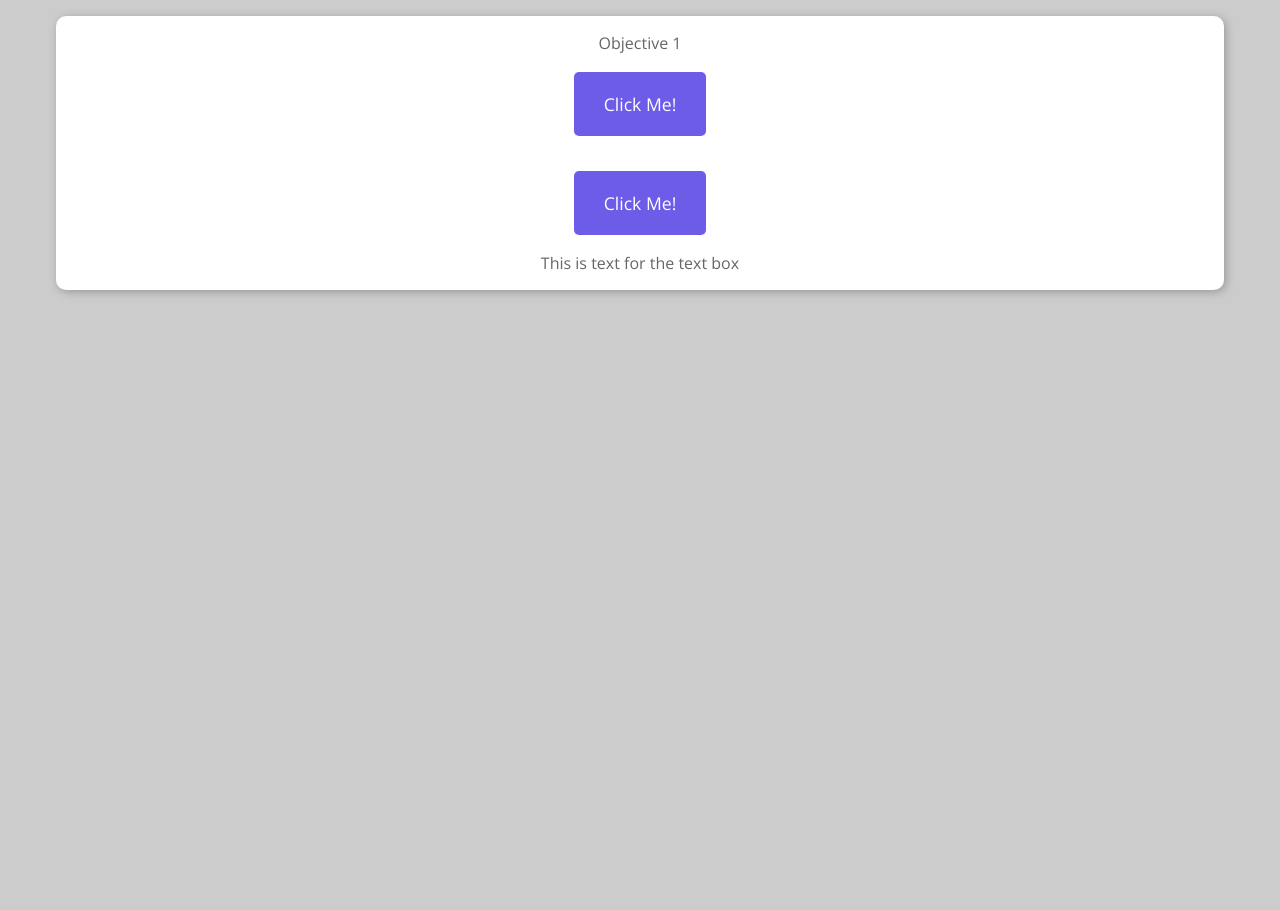
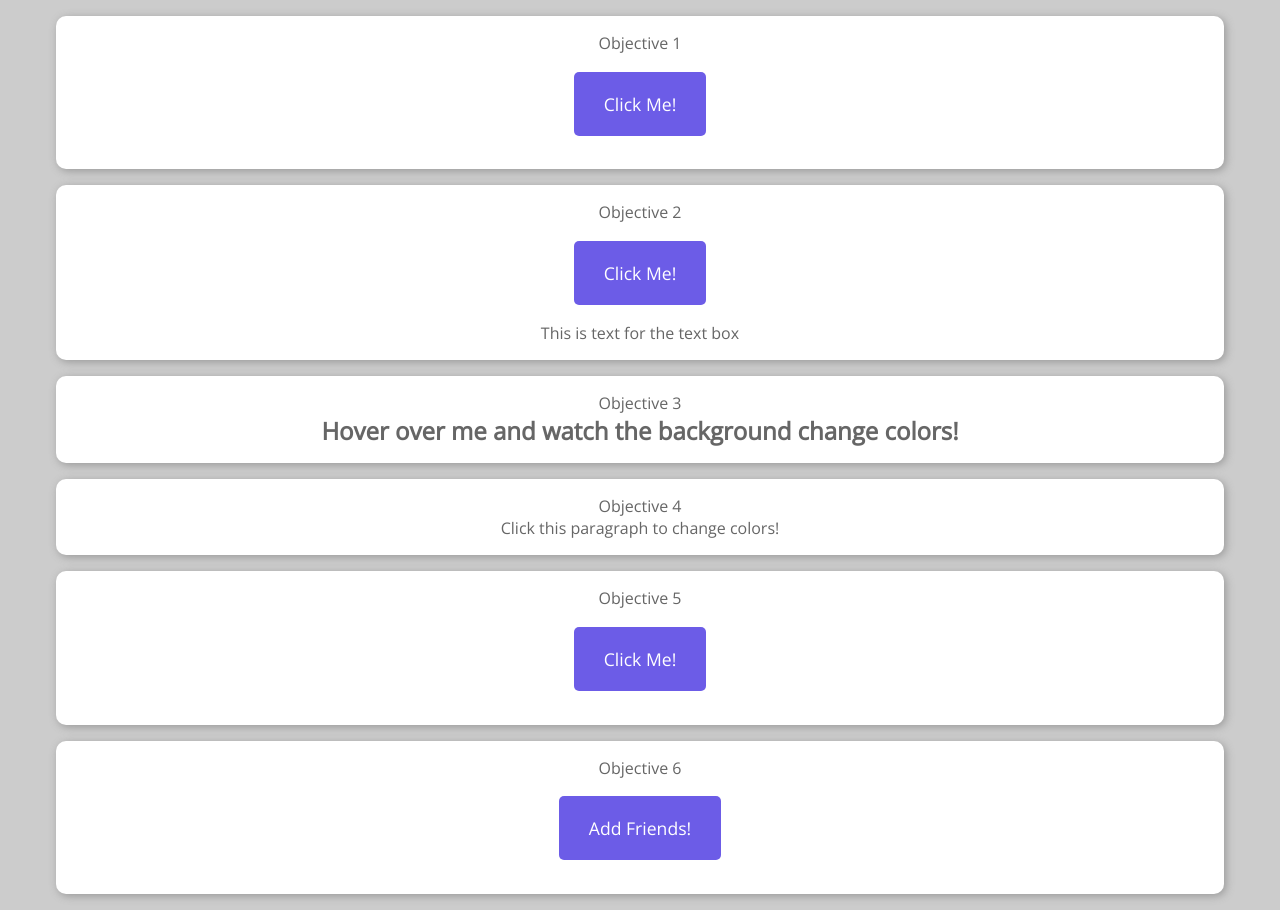
Before and after one commit to Danielb0210/JQuery-Lab-1, a plain HTML site: page JQuery/index.html in a window 1280 px wide. Before the commit the page ends 800 px from the top, so only its background shows below. Drawn offline with nearby package versions, Linux system fonts and the light colour scheme.

Commit message:
Finish project

```diff
--- a/JQuery/app.js
+++ b/JQuery/app.js
@@ -1,36 +1,101 @@
-$( document ).ready(function() {
+$(document).ready(function () {
 
 
     //Objective 1
     $buttonDiv = $('<div></div>');
+    $buttonDiv.addClass('button-div');
     $buttonDiv.text('Objective 1');
-    $buttonDiv.addClass('button-div');
-    $('body').append($buttonDiv);
+    $('.hover-div').before($buttonDiv);
 
     $button = $('<button></button>');
     $button.addClass('main-button');
     $button.text('Click Me!');
     $buttonDiv.append($button);
 
-    $button.click(function() {
+    $button.click(function () {
         alert('This is a nice message!');
     });
 
 
     //Objective 2
+    $buttonDiv2 = $('<div></div>');
+    $buttonDiv2.addClass('button-div');
+    $buttonDiv2.text('Objective 2');
+    $('.hover-div').before($buttonDiv2);
+
+
     $buttonTwo = $('<button></button>');
     $buttonTwo.addClass('main-button');
     $buttonTwo.text('Click Me!');
-    $buttonDiv.append($buttonTwo);
+    $buttonDiv2.append($buttonTwo);
 
     let message = 'This is text for the text box';
-    $('<p>' + message + '</p>').appendTo($buttonDiv);
+    $('<p>' + message + '</p>').appendTo($buttonDiv2);
 
-    $buttonTwo.click(function() {
+    $buttonTwo.click(function () {
         alert(message);
     });
 
 
+    //Objective 3
+    let $hoverDiv = $('.hover-div');
+    $hoverDiv.hover(function () {
+        $(this).css("background-color", "red");
+    }, function () {
+        $(this).css("background-color", "white");
+    });
+
+
+    //Objective 4
+    $paraContainer = $('<div></div>');
+    $paraContainer.addClass('paraContainer');
+    $paraContainer.text('Objective 4');
+    $para = $('<p>Click this paragraph to change colors!</p>');
+    $para.addClass('font-change');
+    $para.appendTo($paraContainer);
+    $('.hover-div').after($paraContainer);
+
+    $para.click(function () {
+        $para.css("color", '#' + Math.floor(Math.random() * 16777215).toString(16));
+    });
+
+
+    //Objective 5
+
+    $buttonDiv3 = $('<div></div>');
+    $buttonDiv3.addClass('button-div');
+    $buttonDiv3.text('Objective 5');
+    $paraContainer.after($buttonDiv3);
+
+
+    $buttonThree = $('<button></button>');
+    $buttonThree.addClass('main-button');
+    $buttonThree.text('Click Me!');
+    $buttonThree.appendTo($buttonDiv3);
+
+
+    $buttonThree.click( function(){
+        $span = $('<span>Daniel</span>');
+        $span.addClass('span-class');
+        $buttonDiv3.append($span);
+    });
+
+
+    //Objective 6
+
+    let friends = ['Daniel', 'Josh', 'Paul', 'Nick', 'Jess', 'Mark', 'Adam', 'Melissa', 'Jordan', 'Tim'];
+    let position = 0;
+
+    $('.friend-button').click(function(){
+        if(position >= friends.length) {
+            alert('You have no more friends :(');
+        } else {
+            $friendLI = $('<li>' +  friends[position] + '</li>');
+            $('.friends-list').append($friendLI);
+            position++;
+        }
+
+    });
 
 
 
--- a/JQuery/index.html
+++ b/JQuery/index.html
@@ -1,5 +1,6 @@
 <!DOCTYPE html>
 <html lang="en">
+
 <head>
     <meta charset="UTF-8">
     <meta name="viewport" content="width=device-width, initial-scale=1.0">
@@ -8,10 +9,24 @@
     <meta http-equiv="X-UA-Compatible" content="ie=edge">
     <title>JQuery Lab One | Daniel Bailey</title>
 </head>
+
 <body>
 
+    <div class="hover-div">
+        <p>Objective 3</p>
+        <h2>Hover over me and watch the background change colors!</h2>
+    </div>
 
-        <script src="https://ajax.googleapis.com/ajax/libs/jquery/3.3.1/jquery.min.js"></script>
-        <script src="app.js"></script>
-    </body>
+    <div class="friends-array">
+            <p>Objective 6</p>
+            <button class="friend-button">Add Friends!</button>
+            <ul class='friends-list'>
+
+            </ul>
+    </div>
+
+    <script src="https://ajax.googleapis.com/ajax/libs/jquery/3.3.1/jquery.min.js"></script>
+    <script src="app.js"></script>
+</body>
+
 </html>
--- a/JQuery/styles.css
+++ b/JQuery/styles.css
@@ -26,6 +26,19 @@ body {
     color: #666;
 }
 
+.button-div2 {
+    background-color: white;
+    display: flex;
+    flex-direction: column;
+    justify-content: center;
+    align-items: center;
+    margin: 1rem;
+    border-radius: 10px;
+    box-shadow: 2px 2px 8px #999;
+    padding: 1em;
+    color: #666;
+}
+
 .main-button {
     padding: 20px 30px;
     font-size: 1.1em;
@@ -40,3 +53,64 @@ body {
 .main-button:hover {
     background-color: #a29bfe;
 }
+
+.hover-div {
+    background-color: white;
+    display: flex;
+    flex-direction: column;
+    justify-content: center;
+    align-items: center;
+    margin: 1rem;
+    border-radius: 10px;
+    box-shadow: 2px 2px 8px #999;
+    padding: 1em;
+    color: #666;
+    cursor: pointer;
+}
+
+.paraContainer {
+    background-color: white;
+    display: flex;
+    flex-direction: column;
+    justify-content: center;
+    align-items: center;
+    margin: 1rem;
+    border-radius: 10px;
+    box-shadow: 2px 2px 8px #999;
+    padding: 1em;
+    color: #666;
+}
+
+.font-change {
+    color: #666;
+    cursor: pointer;
+}
+
+.span-class {
+    margin: 1em;
+}
+
+
+.friends-array {
+    background-color: white;
+    display: flex;
+    flex-direction: column;
+    justify-content: center;
+    align-items: center;
+    margin: 1rem;
+    border-radius: 10px;
+    box-shadow: 2px 2px 8px #999;
+    padding: 1em;
+    color: #666;
+}
+
+.friend-button {
+    padding: 20px 30px;
+    font-size: 1.1em;
+    color: white;
+    background-color: #6c5ce7;
+    border: none;
+    cursor: pointer;
+    border-radius: 5px;
+    margin: 1em 0;
+}
```
Also changed, not shown: 1 other file.
